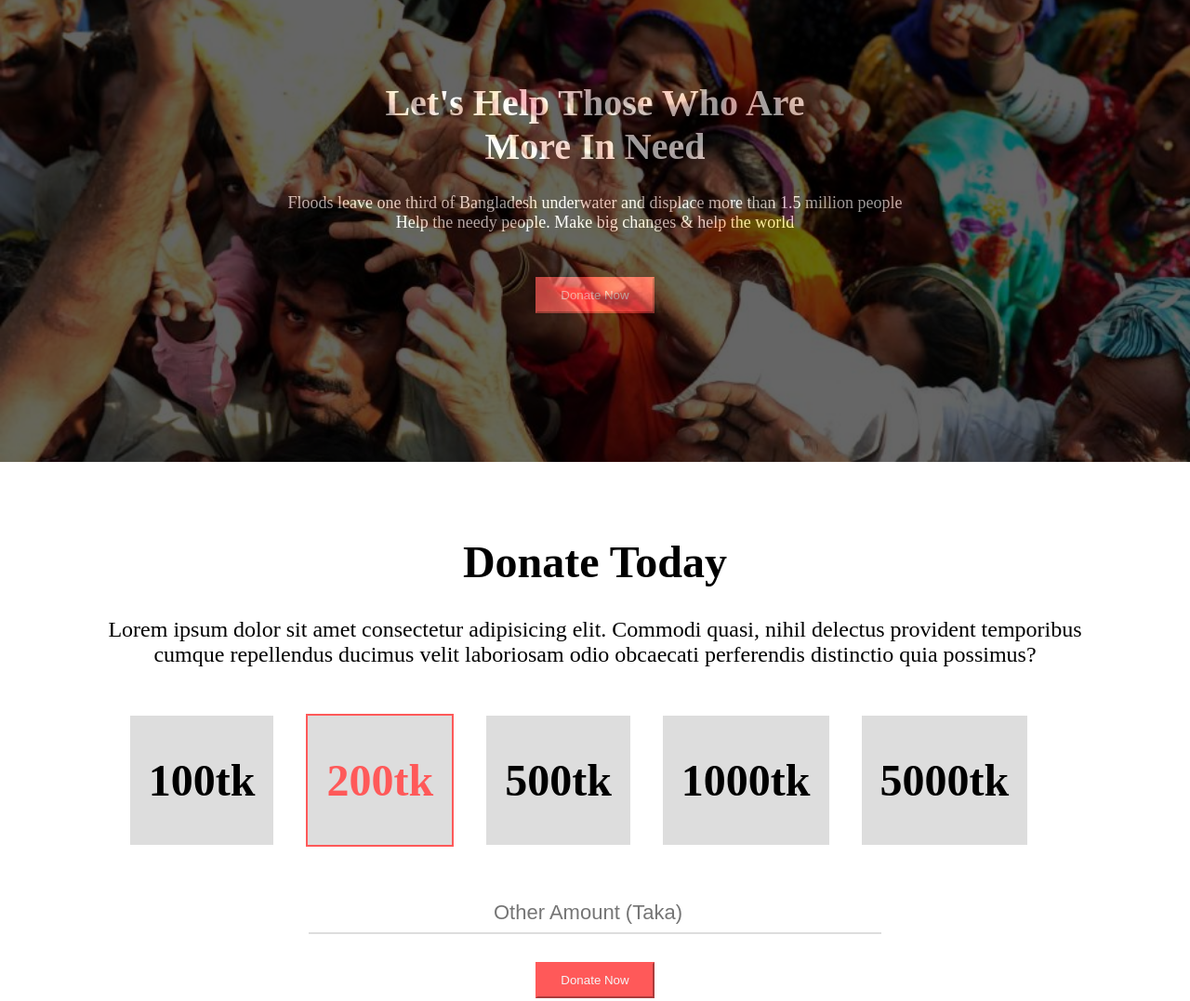
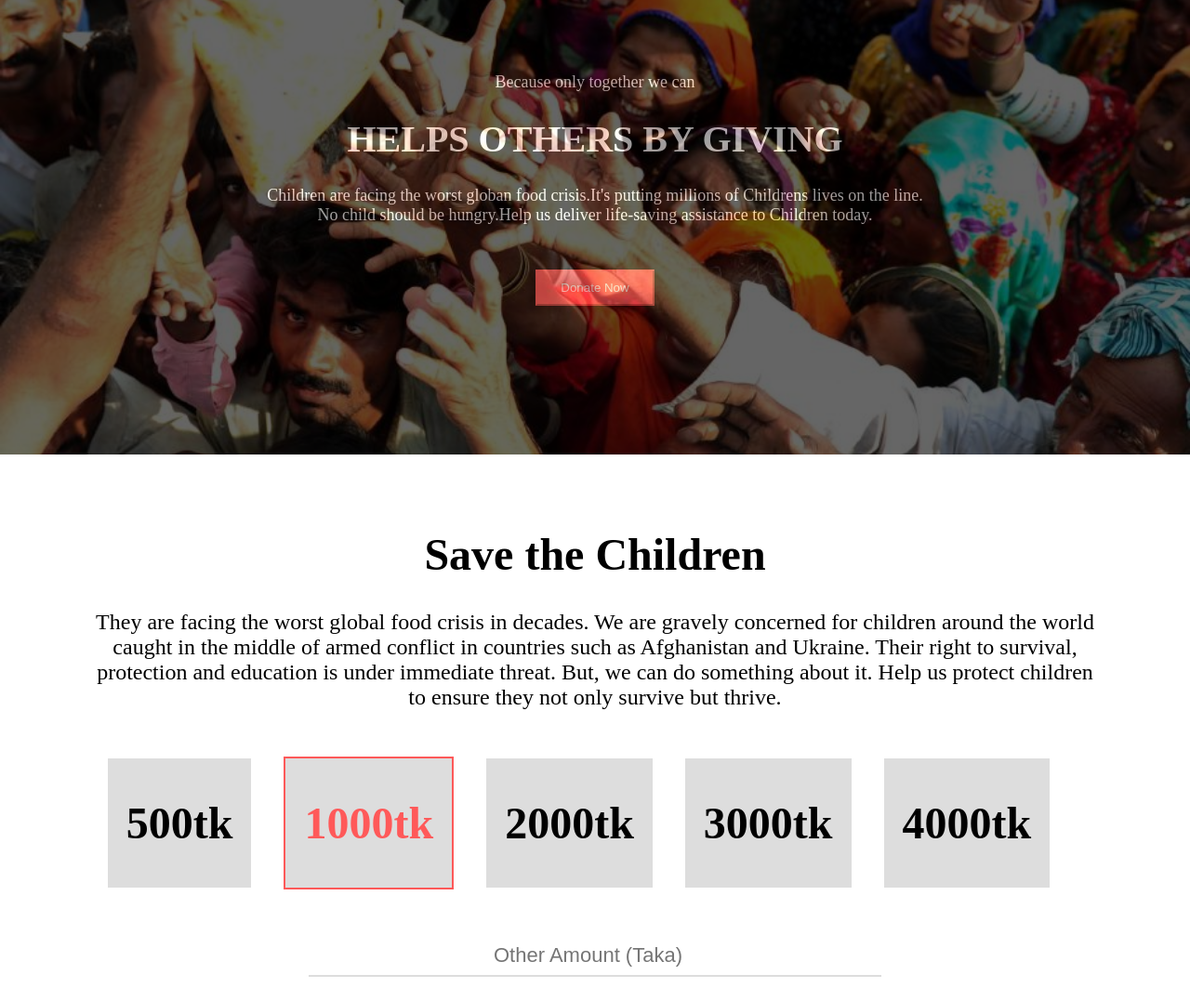
Before and after one commit to sharjinaakthersathi/habitat-for-humanity, a plain HTML site: page index.html in a window 1280 px wide. Shown: the part 100-1177 px from the top of the page at 93% size. Drawn offline with Linux system fonts and the light colour scheme.

Commit message:
changed image paragraph

```diff
--- a/index.html
+++ b/index.html
@@ -13,12 +13,16 @@
     <!-- Banner -->
     <div class="banner-container">
         <div class="banner-text">
+            <p class="paragraph">
+                Because only together we can
+            </p>
             <h1 class="banner-title">
-                Let's Help Those Who Are <br /> More In Need
+                HELPS OTHERS BY GIVING
             </h1>
             <p class="paragraph">
-                Floods leave one third of Bangladesh underwater and displace more than 1.5 million people
-                <br /> Help the needy people. Make big changes & help the world
+                Children are facing the worst globan food crisis.It's putting millions of Childrens lives on the
+                line.</br>
+                No child should be hungry.Help us deliver life-saving assistance to Children today.
             </p>
             <button class="donate-btn">Donate Now</button>
         </div>
@@ -26,27 +30,30 @@
 
     <!-- 2nd -->
     <div class="donate-section">
-        <h1>Donate Today</h1>
+        <h1>Save the Children</h1>
         <p>
-            Lorem ipsum dolor sit amet consectetur adipisicing elit. Commodi quasi, nihil delectus provident temporibus
-            cumque repellendus ducimus velit laboriosam odio obcaecati perferendis distinctio quia possimus?
+            They are facing the worst global food crisis in decades. We are gravely concerned for children around the
+            world caught in the middle of armed conflict in countries such as Afghanistan and Ukraine.</b>
+            Their right to survival, protection and education is under immediate threat.
+
+            But, we can do something about it. Help us protect children to ensure they not only survive but thrive.
         </p>
 
         <div class="donate-amount">
             <div class="amount">
-                <h1>100tk</h1>
+                <h1>500tk</h1>
             </div>
             <div class="amount selected">
-                <h1>200tk</h1>
-            </div>
-            <div class="amount">
-                <h1>500tk</h1>
-            </div>
-            <div class="amount">
                 <h1>1000tk</h1>
             </div>
             <div class="amount">
-                <h1>5000tk</h1>
+                <h1>2000tk</h1>
+            </div>
+            <div class="amount">
+                <h1>3000tk</h1>
+            </div>
+            <div class="amount">
+                <h1>4000tk</h1>
             </div>
         </div>
         <input class="custom-amount" type="number" placeholder="Other Amount (Taka)" />
@@ -111,7 +118,7 @@
         </div>
 
         <div class="image">
-            <img height="300px" src="images/donation11.jpg" alt="Blog1-img" />
+            <img height="300px" src="image/donation3.jpg" alt="Blog1-img" />
         </div>
     </div>
 
@@ -119,7 +126,7 @@
 
     <div class="Blog-section">
         <div>
-            <img height="300px" width="80%" src="images/donation5.jpg" alt="Blog1-img" />
+            <img height="300px" width="80%" src="image/donation13.jpg" alt="Blog1-img" />
         </div>
 
         <div class="blog-content">
```
